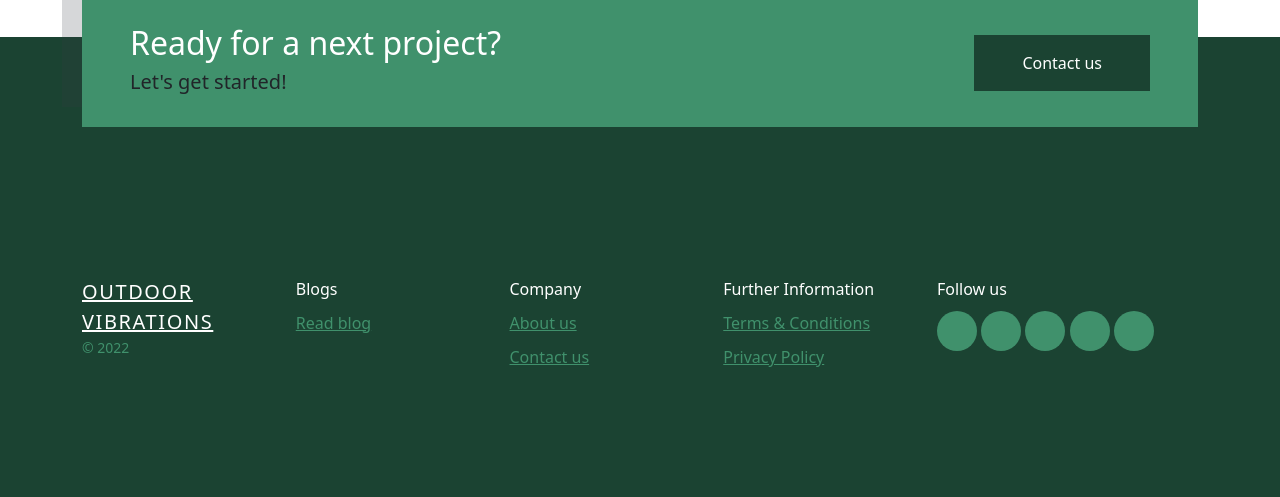
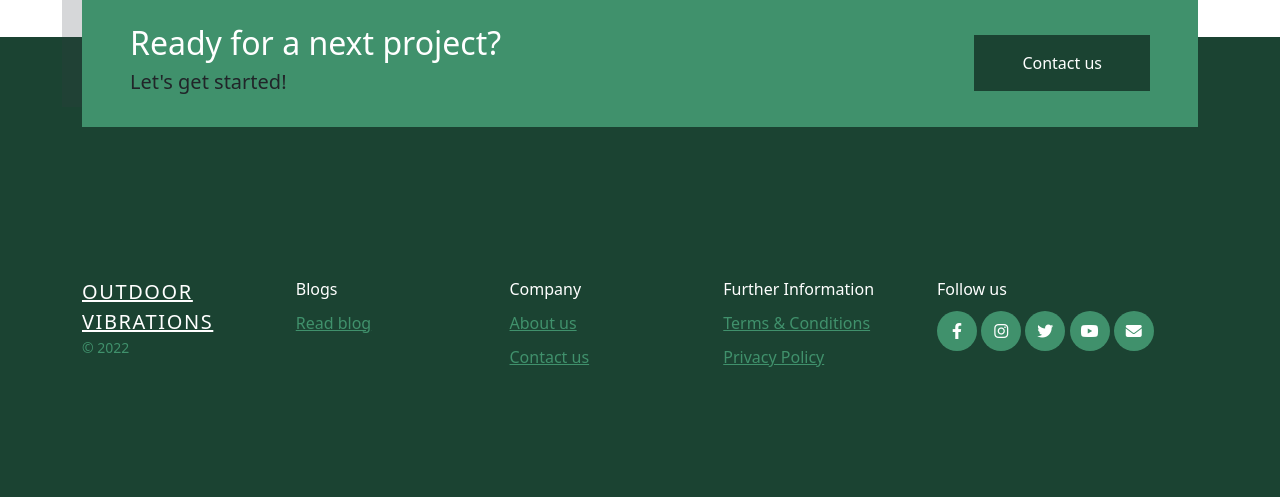
Before and after one commit to CESAR-JARAMILLO/Outdoor-Vibrations-Django, a Django app: page /about/ in a window 1280 px wide. Shown: the part 697-1194 px from the top of the page. Run offline with Django 4.2, Linux system fonts and the light colour scheme; some libraries are stand-ins or nearby versions.

Commit message:
added social icons

```diff
--- a/blog/templates/blog/footer.html
+++ b/blog/templates/blog/footer.html
@@ -1,6 +1,7 @@
 {% load static %}
 
     <head>
+      <link rel="stylesheet" href="https://cdnjs.cloudflare.com/ajax/libs/font-awesome/6.2.1/css/all.min.css" integrity="sha512-MV7K8+y+gLIBoVD59lQIYicR65iaqukzvf/nwasF0nqhPay5w/9lJmVM2hMDcnK1OnMGCdVK+iQrJ7lzPJQd1w==" crossorigin="anonymous" referrerpolicy="no-referrer" />
       <link rel="stylesheet" href="{% static 'blog/css/footer.css' %}">
     </head>
 
@@ -50,11 +51,11 @@
             <div class="col-md-3">
               <h3>Follow us</h3>
               <ul class="list-unstyled social">
-                <li><a href="#"><span class="icon-facebook"></span></a></li>
-                <li><a href="#"><span class="icon-twitter"></span></a></li>
-                <li><a href="#"><span class="icon-linkedin"></span></a></li>
-                <li><a href="#"><span class="icon-medium"></span></a></li>
-                <li><a href="#"><span class="icon-paper-plane"></span></a></li>
+                <li><a href="#"><i class="fab fa-facebook-f"></i></a></li>
+                <li><a href="#"><i class="fa-brands fa-instagram"></i></a></li>
+                <li><a href="#"><i class="fa-brands fa-twitter"></i></a></li>
+                <li><a href="#"><i class="fa-brands fa-youtube"></i></a></li>
+                <li><a href="#"><i class="fa-solid fa-envelope"></i></a></li>
               </ul>
             </div>
 
```
